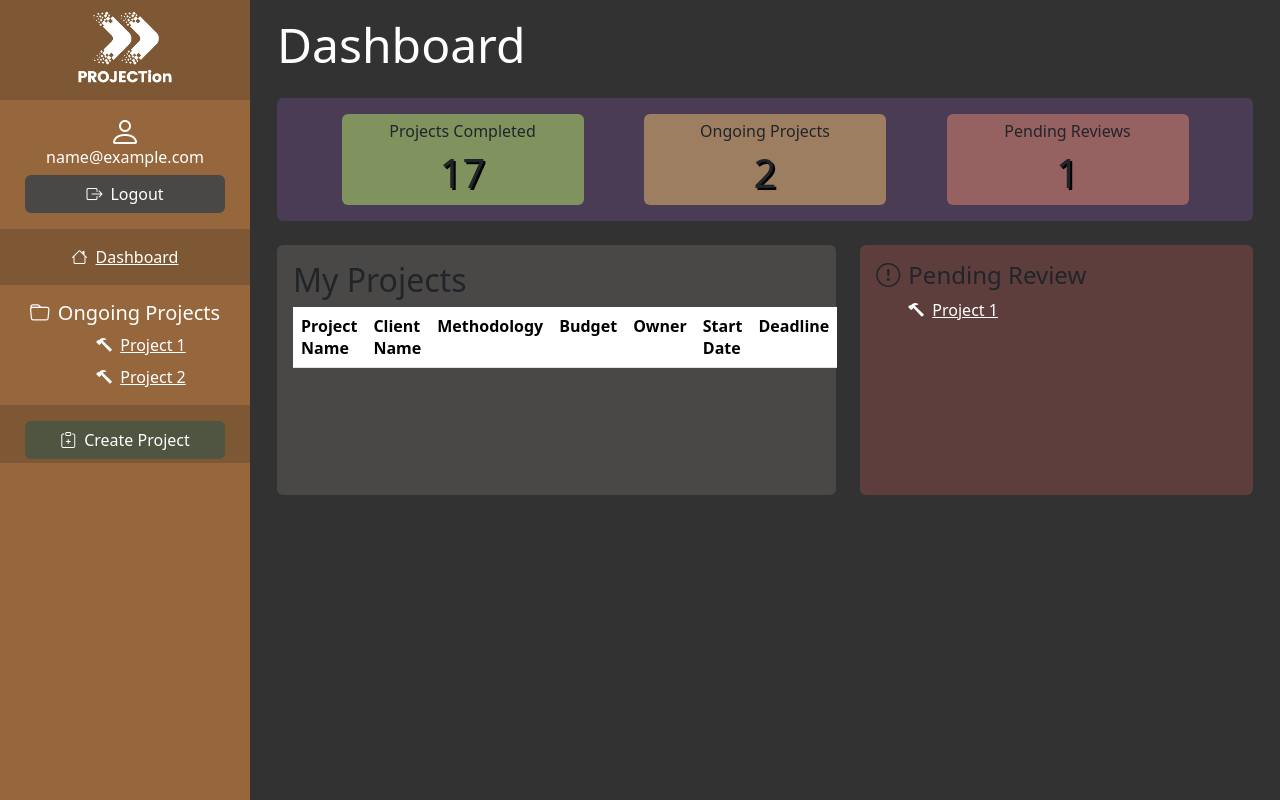
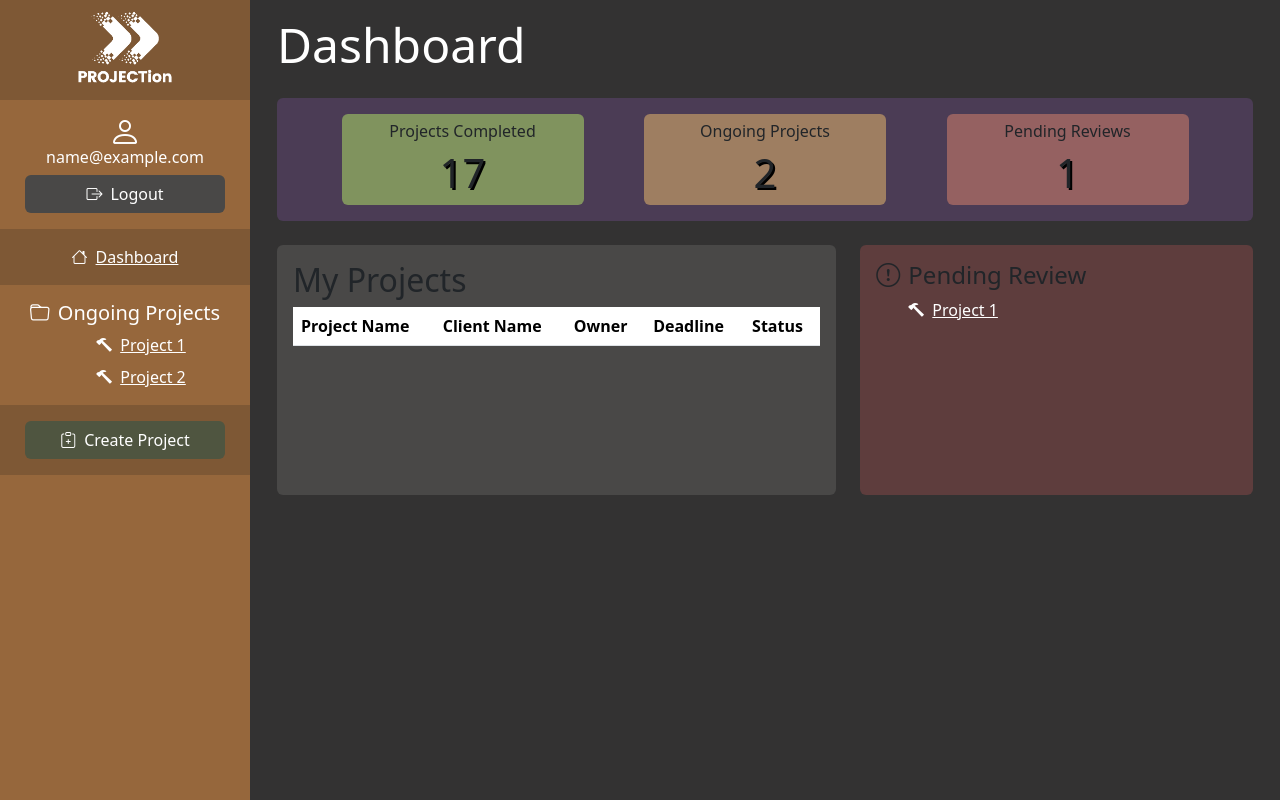
Before and after one commit to ProjectProCS261/ProjectPro, a Flask app: page /home in a window 1280 px wide. Run offline with Flask 2, Linux system fonts and the light colour scheme; the visitor is signed in with stand-in values (Sample User, id 1); data that the repository does not hold is empty.

Commit message:
began projectData page
basic structure, edits to home and sidebar

```diff
--- a/app/static/css/styleHome.css
+++ b/app/static/css/styleHome.css
@@ -23,8 +23,8 @@
     min-height:100px;
 }
 
-.show-lg {
-    display: none
+.show-lg, .show-lg-tc, .comm-sm{
+    display: none;
 }
 
 .logo-image {
@@ -62,6 +62,11 @@ a:hover, button:hover {
     color:rgb(178, 205, 233)
 }
 
+@media (max-width: 1080px) and (min-width: 768px) {
+    .comm-bg { display:none }
+    .comm-sm { display:block }
+}
+
 @media (min-width: 992px) {
     .project-board, .pending-board { min-height:250px }
 }
@@ -70,5 +75,6 @@ a:hover, button:hover {
     .col-sidebar { width:250px; min-height:100vh }
     .col-main { width:calc(100% - 250px); min-height:100vh }
     .show-lg { display:block }
+    .show-lg-tc { display:table-cell }
     .logo-image { width:100px; height: 100px }
 }
--- a/app/templates/auth/home.html
+++ b/app/templates/auth/home.html
@@ -7,11 +7,7 @@
     integrity="sha384-GLhlTQ8iRABdZLl6O3oVMWSktQOp6b7In1Zl3/Jr59b6EGGoI1aFkw7cmDA6j6gD" crossorigin="anonymous">
     <link rel="stylesheet" href="https://cdn.jsdelivr.net/npm/bootstrap-icons@1.10.3/font/bootstrap-icons.css">
     <link href="../static/css/styleHome.css" rel="stylesheet">
-    {% if name.is_authenticated %}
-      <title>{{ name.email }}'s PROJECTion</title>
-    {% else %}
-        <title>PROJECTion</title>
-    {% endif %}
+    <title>PROJECTion Dashboard</title>
 </head>
 <body>
 
@@ -50,34 +46,26 @@
                             <div class="card-body text-start">
                                 <h2 class="card-title">My Projects</h2>
                                 <table class="table text-white">
-
                                   <tr>
                                     <th>Project Name</th>
-                                    <th>Client Name</th>
-                                    <th>Methodology</th>
-                                    <th>Budget</th>
-                                    <th>Owner</th>
-                                    <th>Start Date</th>
+                                    <th class="show-lg-tc">Client Name</th>
+                                    <th class="show-lg-tc">Owner</th>
                                     <th>Deadline</th>
+                                    <th>Status</th>
                                   </tr>
                                   <tbody>
                                     {% for project in projects %}
                                       <tr>
                                         <td>{{ project.Project_Name }}</td>
-                                        <td>{{ project.Client_Name }}</td>
-                                        <td>{{ project.Methodology }}</td>
-                                        <td>{{ project.Budget }}</td>
-                                        <td>{{ project.Owner }}</td>
-                                        <td>{{ project.Start_Date }}</td>
+                                        <td class="show-lg-tc">{{ project.Client_Name }}</td>
+                                        <td class="show-lg-tc">{{ project.Owner }}</td>
                                         <td>{{ project.Deadline }}</td>
-                                        <td><i class="bi bi-check-circle-fill me-2" style="color:rgb(63, 153, 63)"></i>Completed</td>
+                                        <!-- <td><i class="bi bi-check-circle-fill me-2" style="color:rgb(63, 153, 63)"></i>Completed</td> -->
                                         <td><i class="bi bi-slash-circle-fill me-2" style="color:rgb(196, 128, 52)"></i>In progress</td>
-                                        <td><i class="bi bi-dash-circle-fill me-2" style="color:rgb(145, 60, 48)"></i>On hold</span></td>
+                                        <!-- <td><i class="bi bi-dash-circle-fill me-2" style="color:rgb(145, 60, 48)"></i>On hold</span></td> -->
                                       </tr>
                                     {% endfor %}
                                 </table>
-
-                            </main>
                             </div>
                         </div>
                     </div>
@@ -88,7 +76,7 @@
                                 <ul style="list-style-type:none">
                                     <!-- use jinja to display all ongoing projects, where the user has not submitted their input form for the current week -->
                                     <!-- similarly to the sidebar, have these act as links to that project's form page -->
-                                    <li class="mt-2"><a href="#"><i class="bi bi-hammer me-2"></i>Project 1</a></li>
+                                    <li class="mt-2"><a href="/dataview"><i class="bi bi-hammer me-2"></i>Project 1</a></li>
                                 </ul>
                             </div>
                         </div>
--- a/app/templates/auth/sidebar.html
+++ b/app/templates/auth/sidebar.html
@@ -18,10 +18,10 @@
     <ul style="list-style-type:none">
         <!-- use jinja to display all in-progress projects-->
         <!-- additionally, use jinja in the href attribute to link to that project's form page -->
-        <li class="mt-2"><a href="#"><i class="bi bi-hammer me-2"></i>Project 1</a></li>
-        <li class="mt-2"><a href="#"><i class="bi bi-hammer me-2"></i>Project 2</a></li>
+        <li class="mt-2"><a href="/dataview"><i class="bi bi-hammer me-2"></i>Project 1</a></li>
+        <li class="mt-2"><a href="/dataview"><i class="bi bi-hammer me-2"></i>Project 2</a></li>
     </ul>
-    <div class="pt-3 pb-1 mt-3" style="background-color:rgb(126, 88, 53)">
+    <div class="py-3 mt-3" style="background-color:rgb(126, 88, 53)">
         <a href="{{ url_for('add_project') }}">
             <button id="add-project-btn" class="btn text-white" type="submit">
                 <i class="bi bi-clipboard-plus me-2"></i>Create Project
--- a/app/views.py
+++ b/app/views.py
@@ -180,6 +180,11 @@ def logout():
 def input():
     return render_template('auth/input.html')
 
+@app.route('/dataview')
+# @login_required
+def dataview():
+    return render_template('auth/projectData.html', name=current_user)
+
 @app.route('/home')
 @login_required
 def home():
```
Also changed, not shown: app/templates/auth/projectData.html (+81 -0 lines).
